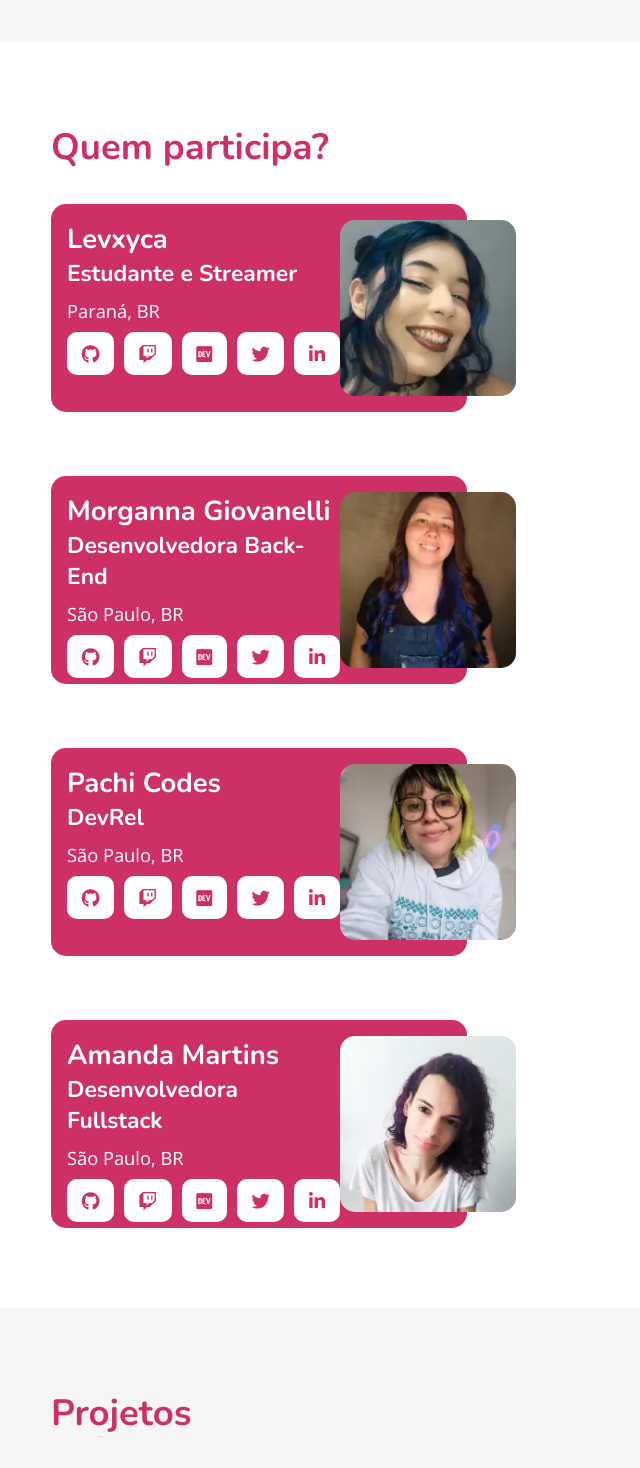
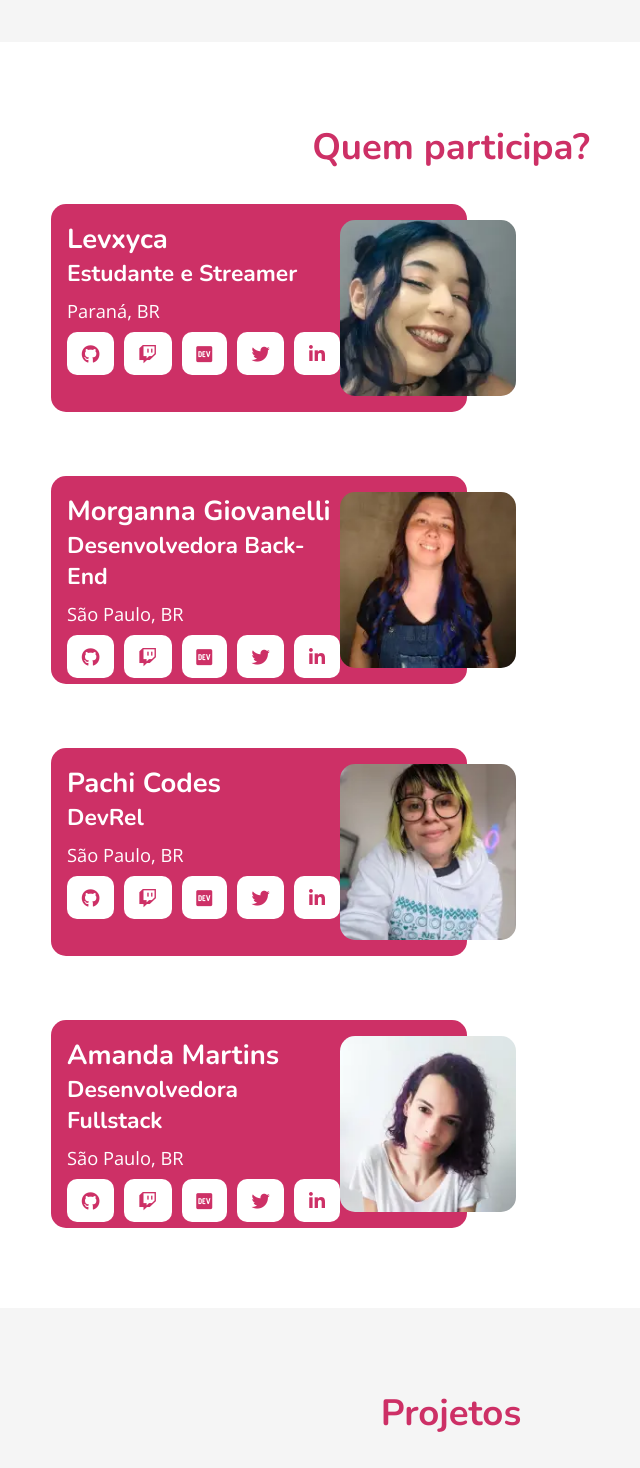
Before and after one commit to feministech/feministech, a Nuxt app: page / in a window 1280 px wide. Shown: the part 920-2388 px from the top of the page, without its empty margins (189-829 px from the left). Built offline with nearby package versions, Linux system fonts and the light colour scheme.

Commit message:
:art: Updated contact email and improved section style

```diff
--- a/components/ContactSection.vue
+++ b/components/ContactSection.vue
@@ -4,9 +4,9 @@
     <p>
       Para entrar em contato com a Feministech, nos envie um email em
       <a
-        href="mailto:oifeministech@gmail.com" class="email-link"
+        href="mailto:contato@feminis.tech" class="email-link"
         >
-        oifeministech@gmail.com
+        contato@feminis.tech
       </a>
     </p>
   </section>
@@ -20,7 +20,7 @@ export default {
 
 <style>
 .contact-section {
-  background-color: var(--blue);
+  background-color: var(--pink);
   display: flex;
   flex-direction: column;
   align-items: center;
--- a/components/MemberSection.vue
+++ b/components/MemberSection.vue
@@ -1,5 +1,5 @@
 <template>
-  <section id="partipantes">
+  <section id="partipantes" class="member-section">
     <h1>Quem participa?</h1>
 
     <div class="members">
@@ -62,6 +62,10 @@ export default {
 </script>
 
 <style>
+.member-section > h1 {
+  text-align: center;
+}
+
 .members {
   display: flex;
   flex-direction: row;
--- a/components/ProjectSection.vue
+++ b/components/ProjectSection.vue
@@ -41,6 +41,10 @@ export default {
   background-color: whitesmoke;
 }
 
+.project-section > h1 {
+  text-align: center;
+}
+
 .projects {
   display: flex;
   flex-direction: row;
```
